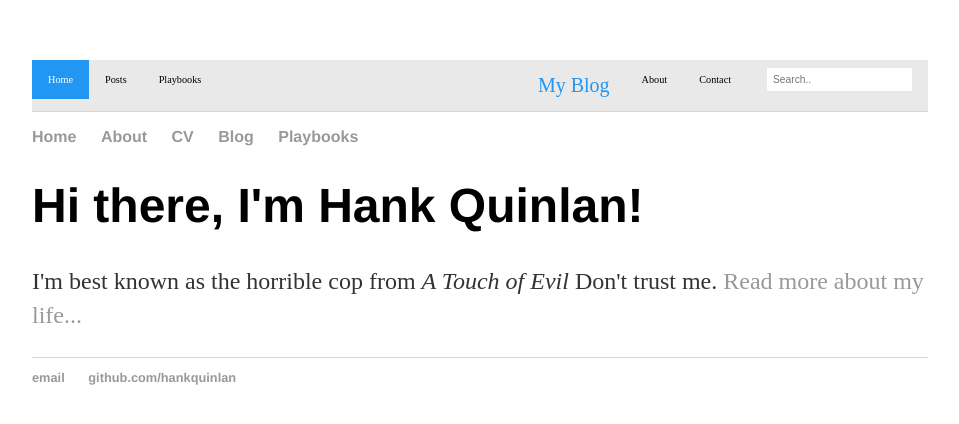
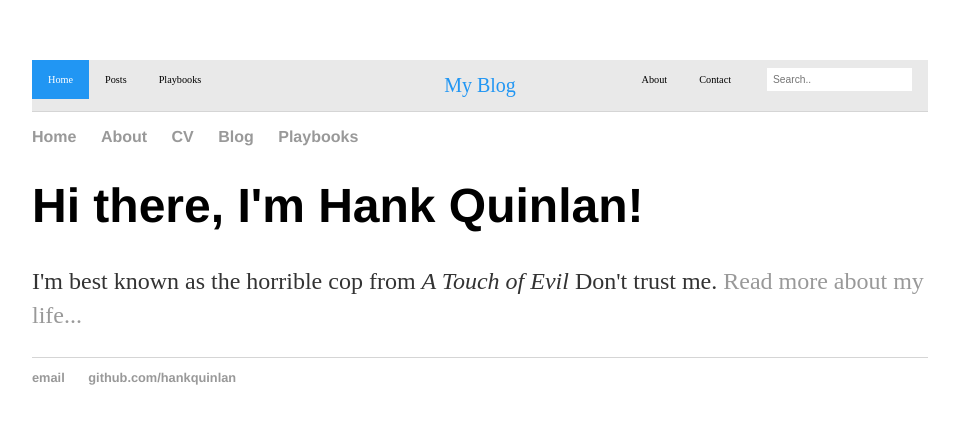
Before and after one commit to billparry99/billparry99.github.io, a Jekyll site: the page built from index.html, in a window 1280 px wide. Shown: the top 424 px of the page, without its empty margins (160-1119 px from the left). Built offline with Jekyll 4.4.1, drawn with Linux system fonts in a browser that asks for light colours.

Commit message:
Update main.css

```diff
--- a/css/main.css
+++ b/css/main.css
@@ -120,22 +120,24 @@ ul.posts li {
     float: center;
     display: block;
     color: #2196F3 /* black */;
-    text-align: right;
+    text-align: center;
     padding: 14px 16px;
     text-decoration: none;
     font-size: 20px;
     }
 
 /* Style the links inside the navigation bar */
+/* check then remove
 .ctopnav a {
     float: center;
     display: block;
-    color: #2196F3 /* black */;
+    color: #2196F3;
     text-align: right;
     padding: 14px 16px;
     text-decoration: none;
     font-size: 20px;
 }
+*/
 
 /* Change the color of links on hover */
 .ctopnav a:hover {
```
Lines whose indentation alone changed are shown as unchanged.
